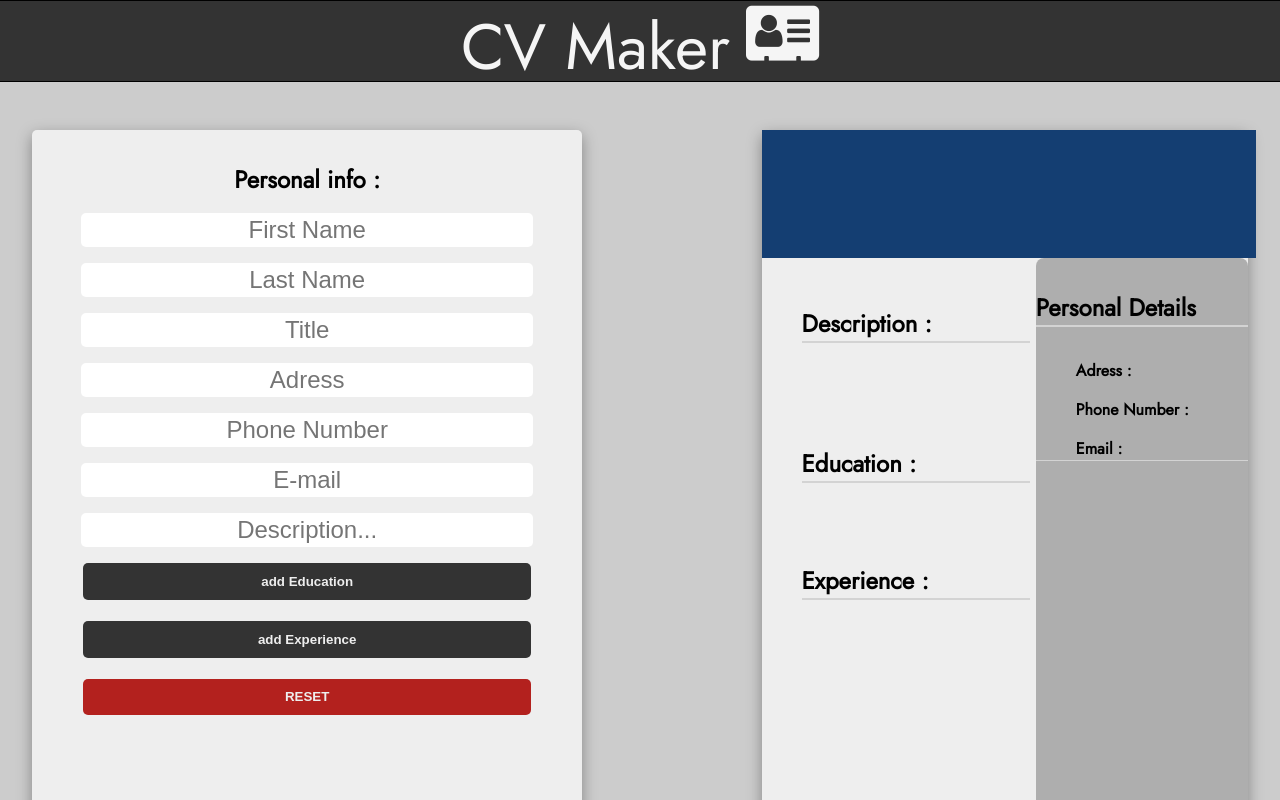
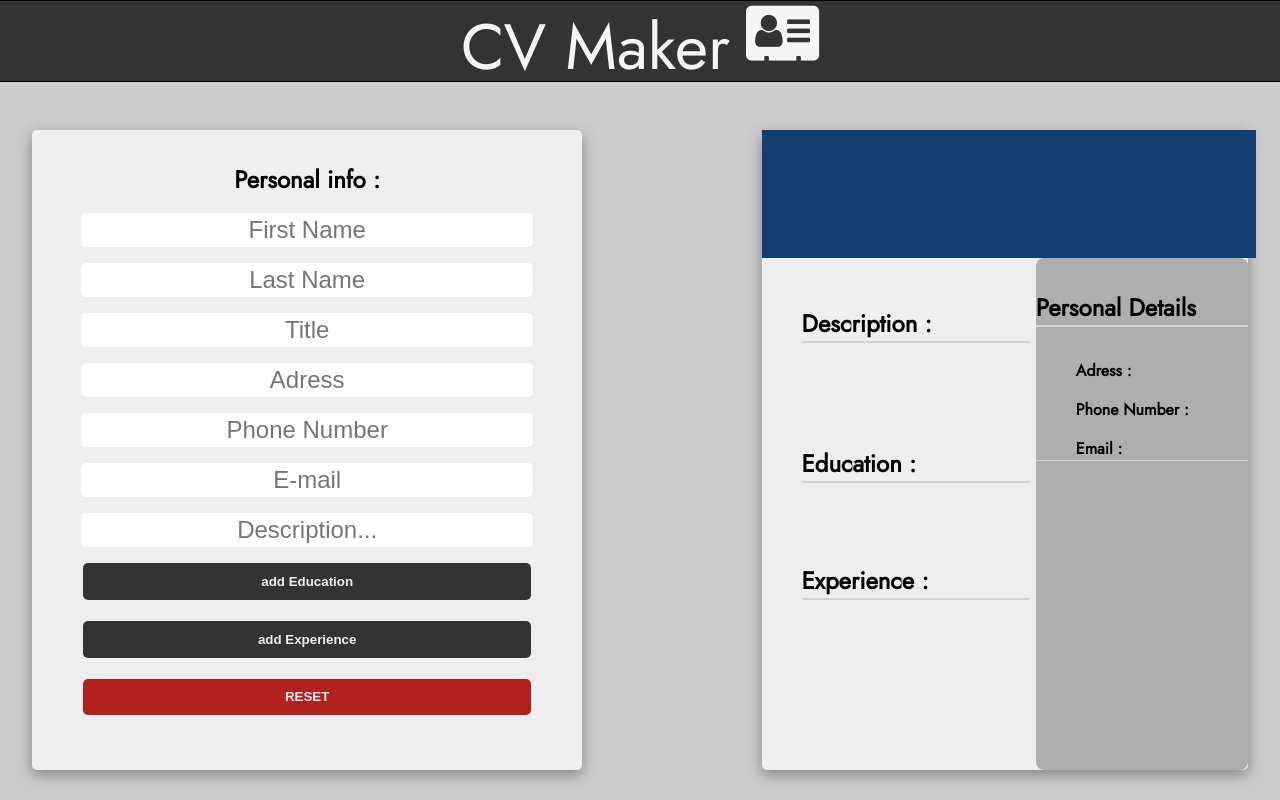
Before and after one commit to theDoorKeeper/react-cv-project, a React (Create React App) app: page / in a window 1280 px wide. Shown: the top 800 px of the page. Built offline with nearby package versions, Linux system fonts and the light colour scheme; the HTML template or start-up script is replaced by a standard one.

Commit message:
fixed height issue

```diff
--- a/src/style/main.css
+++ b/src/style/main.css
@@ -19,7 +19,6 @@ button{
       margin-top: 3rem;
       margin-left: 2rem;
       margin-right: 2rem;
-      min-height: min-content;
       display: flex;
       justify-content: space-between;
       flex-wrap: wrap;
--- a/src/style/preview.css
+++ b/src/style/preview.css
@@ -16,6 +16,7 @@ ul{
 .previewContainer {
     min-width: 100%;
     min-height: 100%;
+    max-height: 50vw;
     display: grid;
     gap: 0px 0px;
 
```
